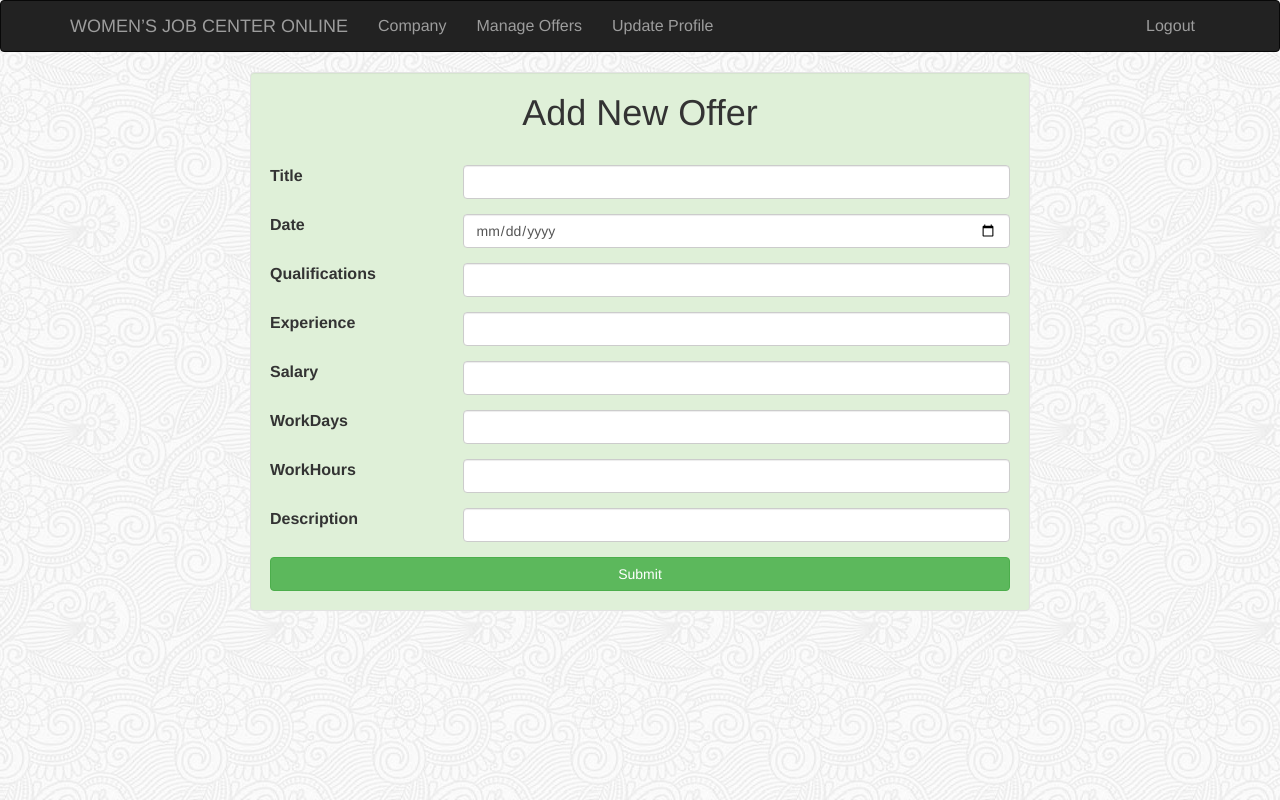
After one commit to abubakrmory/mysite, a PHP site: page /company/newoffer.php in a window 1280 px wide. The commit adds this page. Run offline with PHP 8.4, Linux system fonts and the light colour scheme; some libraries are stand-ins or nearby versions.

Commit message:
fivth commit

```diff
--- /dev/null
+++ b/admin/conn.php
@@ -0,0 +1,6 @@
+<?php
+$con = mysqli_connect('localhost', 'root', '', 'job');
+if ($con->connect_errno) {
+    echo "Failed to connect to MySQL: " . $con->connect_error;
+    exit();
+}
--- /dev/null
+++ b/company/conn.php
@@ -0,0 +1,6 @@
+<?php
+$con = mysqli_connect('localhost', 'root', '', 'job');
+if ($con->connect_errno) {
+    echo "Failed to connect to MySQL: " . $con->connect_error;
+    exit();
+}
--- /dev/null
+++ b/company/newoffer.php
@@ -0,0 +1,107 @@
+<?php
+include 'header.php';
+include 'navbar.php';
+require_once "conn.php";
+if (isset($_POST['submit'])) {
+    $CompanyId=1;
+    $Title = $_POST['Title'];
+    $Date = $_POST['Date'];
+    $Qualifications = $_POST['Qualifications'];
+    $Experience = $_POST['Experience'];
+    $Salary = $_POST['Salary'];
+    $WorkDays = $_POST['WorkDays'];
+    $WorkHours = $_POST['WorkHours'];
+    $Description = $_POST['Description'];
+    $sql = "INSERT INTO offers (CompanyId,Title,Date,Qualifications,Experience,Salary,WorkDays,WorkHours,Description)
+      VALUES ('{$CompanyId}','{$Title}','{$Date}','{$Qualifications}','{$Experience}','{$Salary}','{$WorkDays}','{$WorkHours}','{$Description}');";
+    if ($con->query($sql) === true) {
+        $message = "it is saved successfully..";
+        echo "<script type='text/javascript'>alert('$message');</script>";
+    } else {
+        echo "<script type='text/javascript'>alert(" . $con->error . ");</script>";
+    }
+}
+?>
+
+
+
+
+<div class="container" style="margin-top: 20px;">
+
+
+
+
+
+  <div class="row">
+    <div class="col-md-8 col-md-offset-2 well">
+      <h1 class="text-center" >Add New Offer</h1>
+      <br />
+      <form method="POST" autocomplete="off">
+        <div class="form-group row">
+          <label class="col-md-3 col-form-label">Title</label>
+          <div class="col-md-9">
+            <input type="text" name="Title" class="form-control" required autocomplete="off">
+          </div>
+        </div>
+        <div class="form-group row">
+          <label class="col-md-3 col-form-label">Date</label>
+          <div class="col-md-9">
+            <input type="Date" name="Date" class="form-control" required autocomplete="off">
+          </div>
+        </div>
+        <div class="form-group row">
+          <label class="col-md-3 col-form-label">Qualifications</label>
+          <div class="col-md-9">
+            <input type="text" name="Qualifications" class="form-control" required autocomplete="off">
+          </div>
+        </div>
+        <div class="form-group row">
+          <label class="col-md-3 col-form-label">Experience</label>
+          <div class="col-md-9">
+            <input type="text" name="Experience" class="form-control" required autocomplete="off">
+          </div>
+        </div>
+        <div class="form-group row">
+          <label class="col-md-3 col-form-label">Salary</label>
+          <div class="col-md-9">
+            <input type="text" name="Salary" class="form-control" required autocomplete="off">
+          </div>
+        </div>
+        <div class="form-group row">
+          <label class="col-md-3 col-form-label">WorkDays</label>
+          <div class="col-md-9">
+            <input type="text" name="WorkDays" class="form-control" required autocomplete="off">
+          </div>
+        </div>
+        <div class="form-group row">
+          <label class="col-md-3 col-form-label">WorkHours</label>
+          <div class="col-md-9">
+            <input type="text" name="WorkHours" class="form-control" required autocomplete="off">
+          </div>
+        </div>
+        <div class="form-group row">
+          <label class="col-md-3 col-form-label">Description</label>
+          <div class="col-md-9">
+            <input type="text" name="Description" class="form-control" required autocomplete="off">
+          </div>
+        </div>
+
+        <button type="submit" name="submit" class="btn btn-success btn-block">Submit</button>
+      </form>
+    </div>
+  </div> <!-- row -->
+</div> <!-- container -->
+
+
+
+
+
+
+<!-- Bootstrap core JavaScript
+    ================================================== -->
+<!-- Placed at the end of the document so the pages load faster -->
+<script src="https://ajax.googleapis.com/ajax/libs/jquery/1.12.4/jquery.min.js"></script>
+<script src="js/bootstrap.min.js"></script>
+</body>
+
+</html>
--- /dev/null
+++ b/user/conn.php
@@ -0,0 +1,6 @@
+<?php
+$con = mysqli_connect('localhost', 'root', '', 'job');
+if ($con->connect_errno) {
+    echo "Failed to connect to MySQL: " . $con->connect_error;
+    exit();
+}
```
Also changed, not shown: company/manage.php (+30 -13 lines).
